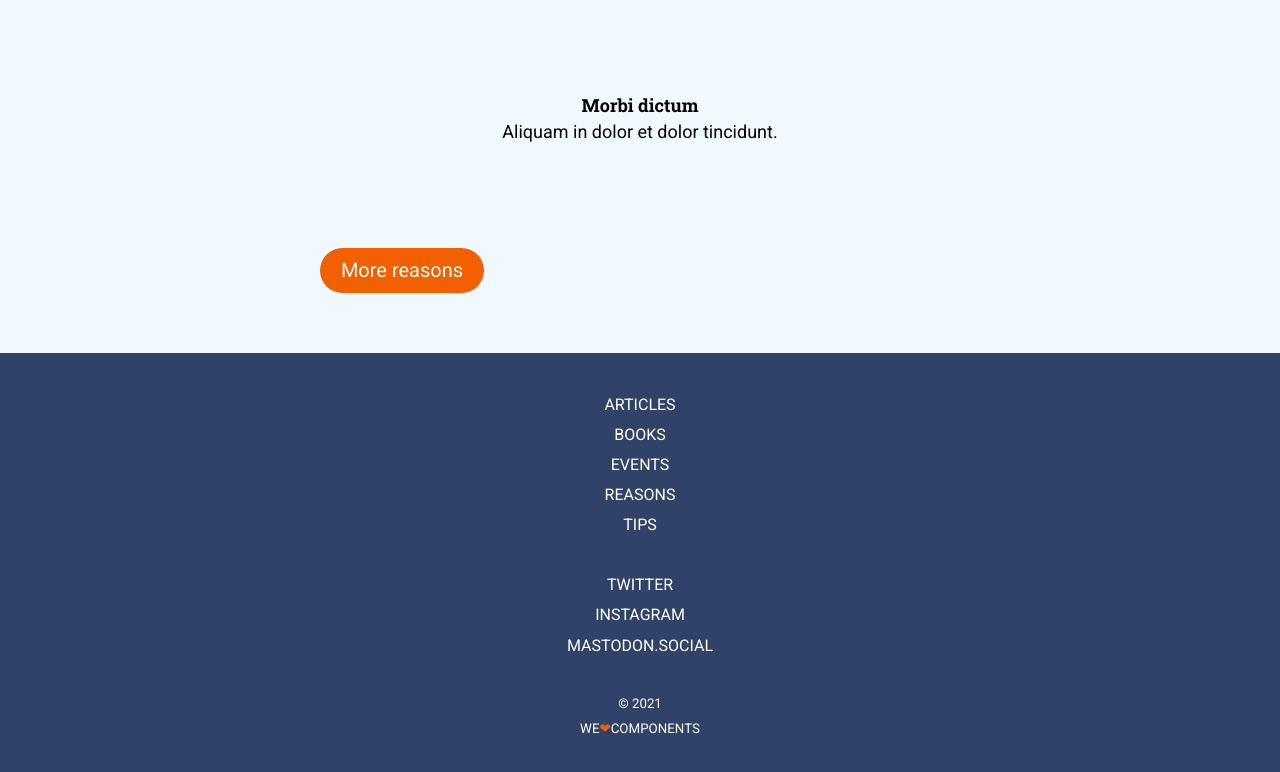
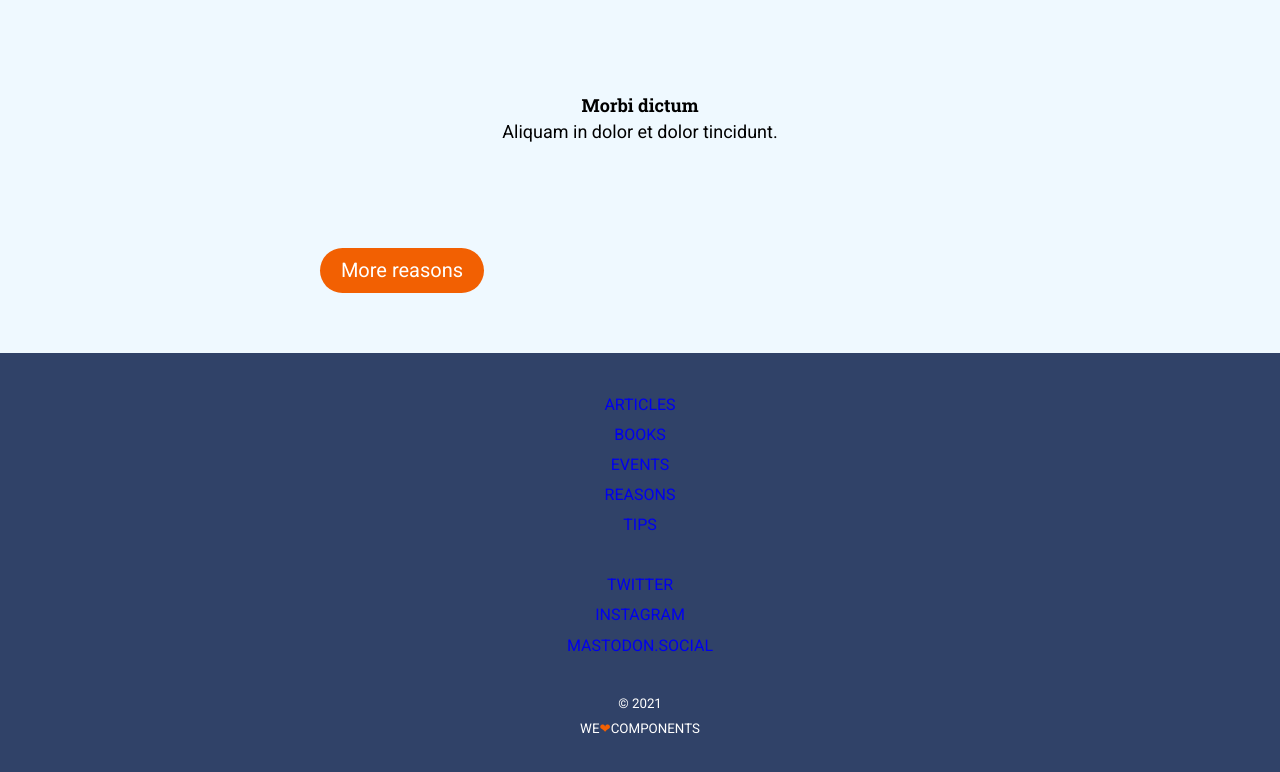
Before and after one commit to Adalab/modulo-1-evaluacion-final-PalomaLozano, a website: page src/html/index.html in a window 1280 px wide. Shown: the part 1240-2012 px from the top of the page. Drawn offline with nearby package versions, Linux system fonts and the light colour scheme; files that its build step writes are made by us from their sources; files whose address does not match are found by name.

Commit message:
add links

```diff
--- a/src/html/partials/footer.html
+++ b/src/html/partials/footer.html
@@ -4,19 +4,47 @@
 
     <nav class="first__list--footer">
       <ul>
-        <li>articles</li>
-        <li>books</li>
-        <li>events</li>
-        <li>reasons</li>
-        <li>tips</li>
+        <li>
+          <a href="https://adalab.es/" target="_blank" title="adalab"
+            >articles</a
+          >
+        </li>
+        <li>
+          <a href="https://adalab.es/" target="_blank" title="adalab">books</a>
+        </li>
+        <li>
+          <a href="https://adalab.es/" target="_blank" title="adalab">events</a>
+        </li>
+        <li>
+          <a href="https://adalab.es/" target="_blank" title="adalab"
+            >reasons</a
+          >
+        </li>
+        <li>
+          <a href="https://adalab.es/" target="_blank" title="adalab">tips</a>
+        </li>
       </ul>
     </nav>
 
     <nav class="second__list--footer">
       <ul>
-        <li>twitter</li>
-        <li>instagram</li>
-        <li>mastodon.social</li>
+        <li>
+          <a href="https://adalab.es/" target="_blank" title="adalab"
+            >twitter</a
+          >
+        </li>
+
+        <li>
+          <a href="https://adalab.es/" target="_blank" title="adalab"
+            >instagram</a
+          >
+        </li>
+
+        <li>
+          <a href="https://adalab.es/" target="_blank" title="adalab"
+            >mastodon.social</a
+          >
+        </li>
       </ul>
     </nav>
 
--- a/src/scss/layout/_footer.scss
+++ b/src/scss/layout/_footer.scss
@@ -12,11 +12,17 @@
 
   .first__list--footer {
     margin-top: 37px;
+    color: white;
+    list-style-type: none;
+    text-decoration: none;
   }
 
   .second__list--footer {
     margin-top: 30px;
     margin-bottom: 30px;
+    color: white;
+    list-style-type: none;
+    text-decoration: none;
   }
 }
 
```
